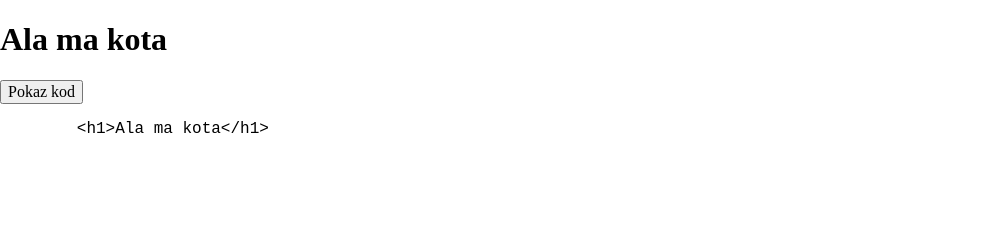
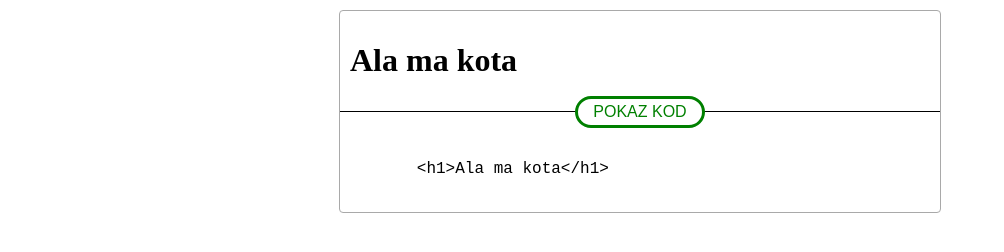
Before and after one commit to moonriselan/dom_scripts, a website: page index.html in a window 1280 px wide. Shown: the whole page, without its empty margins (0-1004 px from the left). Drawn offline with nearby package versions, Linux system fonts and the light colour scheme; files that its build step writes are made by us from their sources.

Commit message:
add styles for padding, margin and button - hover, colurs and font styling

```diff
--- a/src/sass/components/showCode.scss
+++ b/src/sass/components/showCode.scss
@@ -1,8 +1,34 @@
+@import"../_partials/helpers";
 .show-code {
+    max-width: toRem(600px);
+    border: toRem(1px) solid darkgrey;
+    border-radius: toRem(4px);
+    margin:  auto auto toRem(10px);
     &__visualisation {
+        padding: toRem(10px);
+        border-bottom: toRem(1px) solid;
 
     }
     &__btn {
+        line-height: 1;
+        display: block;
+        margin: auto;
+        background: white;
+        border: toRem(3px) solid green;
+        border-radius: toRem(26px);
+        text-transform: uppercase;
+        font-family: sans-serif;
+        color: green;
+        padding: toRem(5px) toRem(15px);
+        transform: translateY(-50%);
+        cursor: pointer;
+        transition: all 400ms;
+
+        &:hover {
+            color: white;
+            background: green;
+
+        }
 
     }
     &__code {
--- a/src/sass/globals.scss
+++ b/src/sass/globals.scss
@@ -1,3 +1,7 @@
 html, body {
     font-size: 16px;
 }
+
+body {
+    padding-top: 10px;
+}
```
